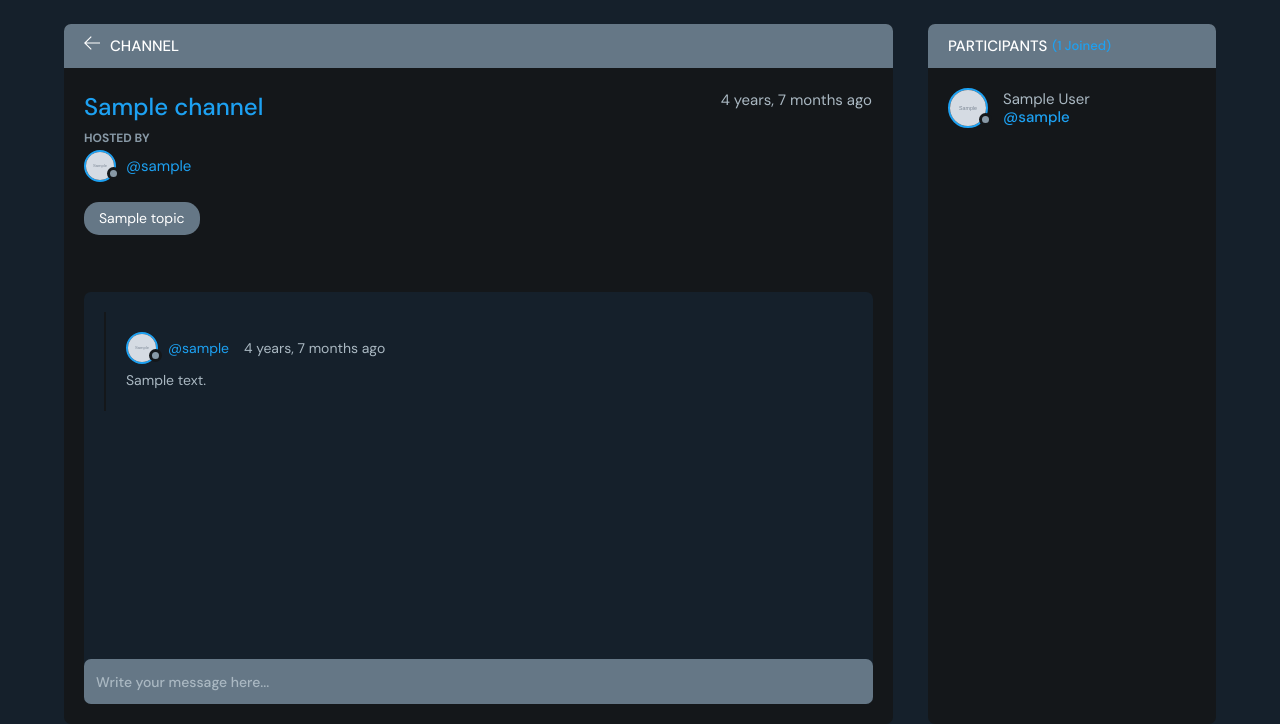
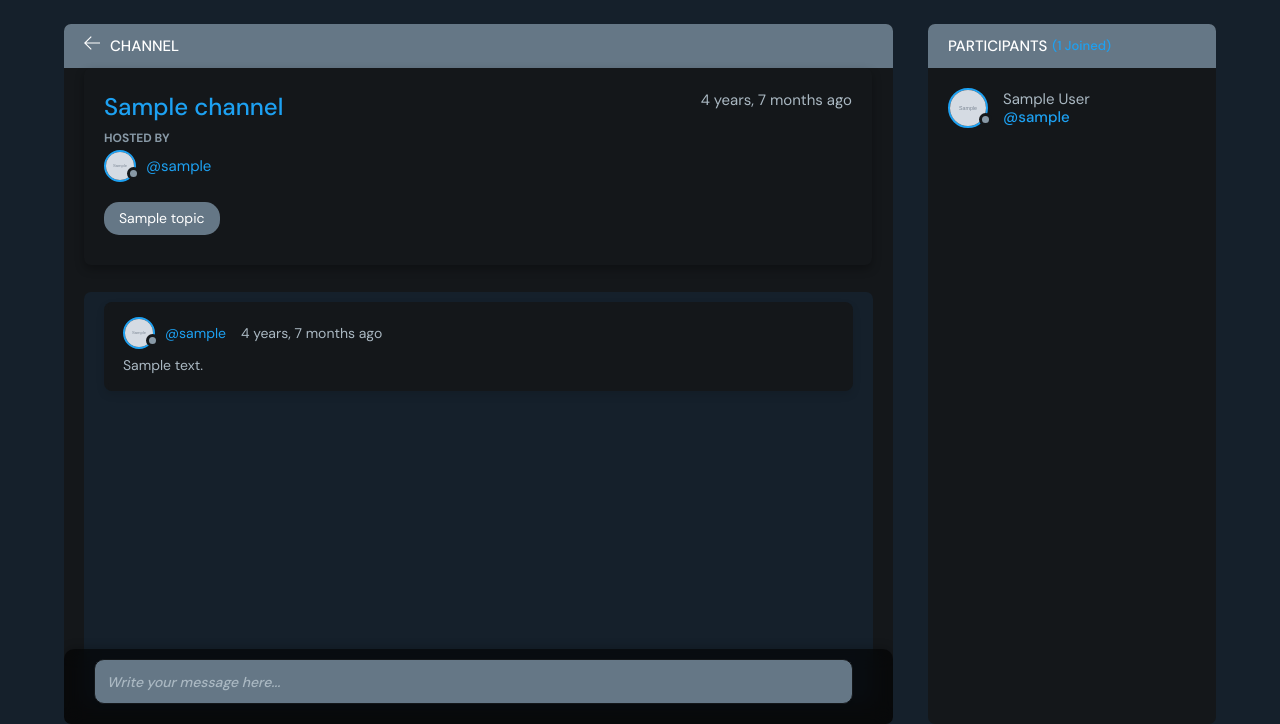
Before and after one commit to s2002mayank/CodeVerse, a Django app: page /channel/1/ in a window 1280 px wide. Shown: the part 76-800 px from the top of the page. Run offline with Django 5.2, Linux system fonts and the light colour scheme; tables that the repository leaves empty hold one stand-in row (values such as "Sample post"); grey boxes marked "Sample" are stand-in pictures.

Commit message:
--stylesheet updated

```diff
--- a/src/static/styles/style.css
+++ b/src/static/styles/style.css
@@ -202,7 +202,7 @@ a {
   right: 3.5px;
 }
 
-.scroll::-webkit-scrollbar {
+/* .scroll::-webkit-scrollbar {
   width: 0.6rem;
   background-color: rgb(41, 41, 46);
 }
@@ -210,7 +210,20 @@ a {
 .scroll::-webkit-scrollbar-thumb {
   border-radius: 1rem;
   background-color: var(--color-gray);
+} */
+
+.scroll::-webkit-scrollbar {
+  width: 0.8rem;
+  /* background-color: rgb(41, 41, 46); Dark background for the scrollbar track */
 }
+
+.scroll::-webkit-scrollbar-thumb {
+  border-radius: 1rem;
+  /* background-color: var(--color-gray); Neutral gray thumb color */
+  /* background-image: linear-gradient(180deg, var(--color-gray-light), var(--color-gray-dark)); Gradient effect for a more dynamic look */
+  box-shadow: inset 0 0 1rem rgba(0, 0, 0, 0.6); /* Subtle shadow for depth */
+}
+
 
 .dropdown-menu {
   z-index: 111;
@@ -982,8 +995,9 @@ a {
   background: var(--color-dark);
   z-index: 999;
   top: 4.4rem;
-  padding-top: 2rem;
-  padding-bottom: 1rem;
+  padding: 2rem;
+  border-radius: 0.7rem; /* Rounded corners for a smoother look */
+  box-shadow: 0 4px 10px rgba(0, 0, 0, 0.3); /* Add a shadow for depth */
 }
 
 @media screen and (max-width: 500px) {
@@ -1073,11 +1087,26 @@ a {
   padding: 0 2rem 4rem 2rem;
 }
 
-.thread {
+/* .thread {
   border-left: 2px solid var(--color-dark);
   padding-left: 1rem;
   margin: 2rem 0;
   padding: 2rem;
+} */
+
+.thread {
+  border-left: 4px solid var(--color-dark); /* Make the border visible and prominent */
+  padding-left: 1.5rem; /* Increase padding for better spacing */
+  margin: 1rem 0;
+  padding: 1.5rem; /* Adjust padding to make the content fit nicely */
+  background-color: var(--color-dark); /* Use a light background for the card */
+  box-shadow: 0 4px 8px rgba(0, 0, 0, 0.1); /* Add a subtle shadow for the card effect */
+  border-radius: 8px; /* Slightly round the corners for a modern look */
+  transition: box-shadow 0.3s ease; /* Add a smooth transition for hover effects */
+}
+
+.thread:hover {
+  box-shadow: 0 8px 16px rgba(0, 0, 0, 0.2); /* Enhance shadow on hover for emphasis */
 }
 
 .thread__top {
@@ -1108,7 +1137,7 @@ a {
   margin-top: 0.5rem;
 }
 
-.channel__message {
+/* .channel__message {
   padding: 2rem;
   position: absolute;
   z-index: 111;
@@ -1136,7 +1165,51 @@ a {
 
 .channel__message > form > input::placeholder {
   color: var(--color-light-gray);
+} */
+
+.channel__message {
+  padding: 2rem;
+  position: absolute;
+  z-index: 111;
+  bottom: 0;
+  left: 0;
+  right: 0;
+  background: rgba(0, 0, 0, 0.6); /* Add a semi-transparent background for better readability */
+  backdrop-filter: blur(10px); /* Apply a blur effect for a glass-like appearance */
+  border-top-left-radius: 1rem; /* Rounded corners for a smoother interface */
+  border-top-right-radius: 1rem;
+  box-shadow: 0 -2px 10px rgba(0, 0, 0, 0.2); /* Add a shadow for a lifted effect */
 }
+
+.channel__message > form > input {
+  resize: none;
+  background-color: var(--color-dark-light);
+  color: var(--color-light);
+  border: 1px solid var(--color-dark); /* Add a subtle border for better definition */
+  outline: none;
+  border-radius: 1rem; /* Increase the border radius for a more modern look */
+  margin-top: -1rem;
+  margin-left: 1rem;
+  margin-right: 2rem;
+  height: 4.5rem;
+  width: calc(100% - 3rem); /* Ensure the input width adjusts with padding */
+  padding: 1.2rem;
+  font-size: 1.4rem;
+  font-weight: 500;
+  box-shadow: 0 2px 6px rgba(0, 0, 0, 0.1); /* Add a soft shadow for depth */
+  transition: box-shadow 0.3s ease, background-color 0.3s ease; /* Smooth transitions */
+}
+
+.channel__message > form > input:focus {
+  box-shadow: 0 4px 12px rgba(0, 0, 0, 0.2); /* Enhance shadow on focus for emphasis */
+  background-color: var(--color-dark); /* Darken background color on focus for contrast */
+}
+
+.channel__message > form > input::placeholder {
+  color: var(--color-light-gray);
+  font-style: italic; /* Italicize placeholder for a softer hint */
+}
+
 
 .participants__top span {
   color: var(--color-main);
```
